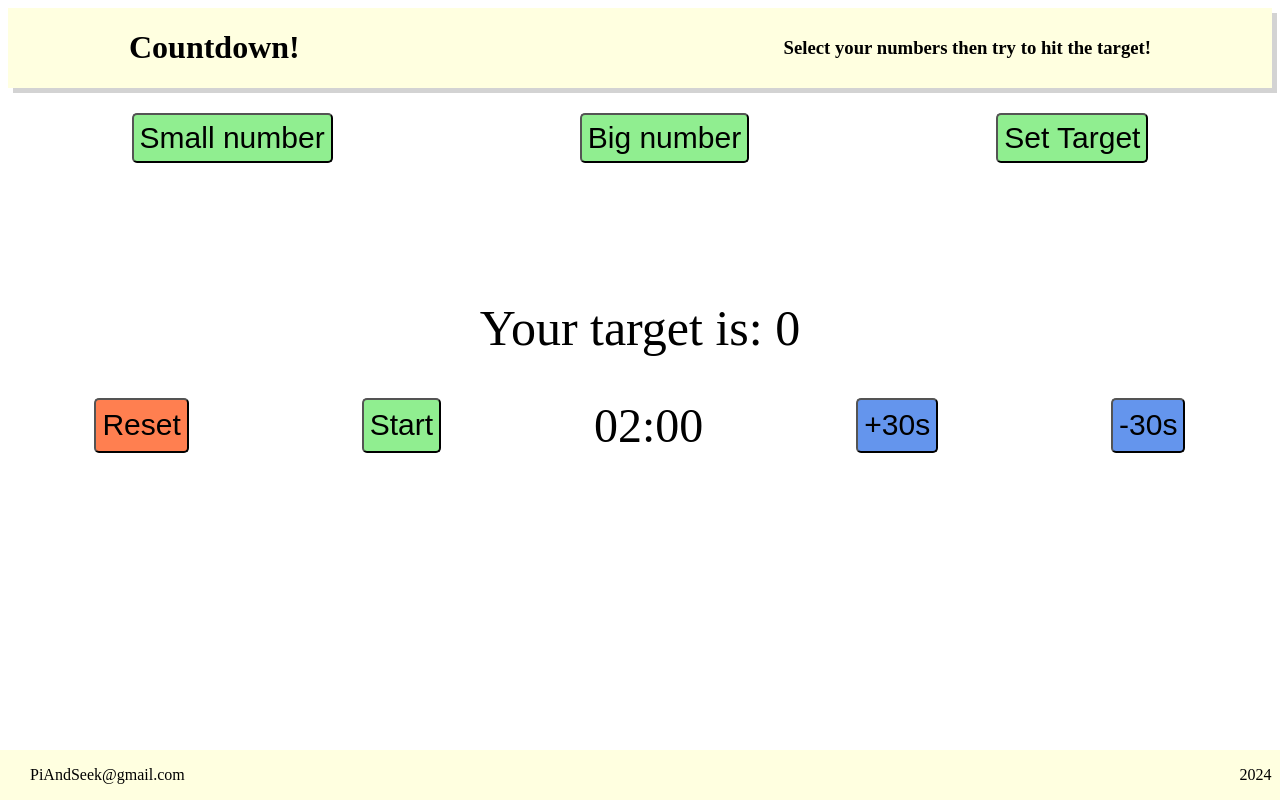
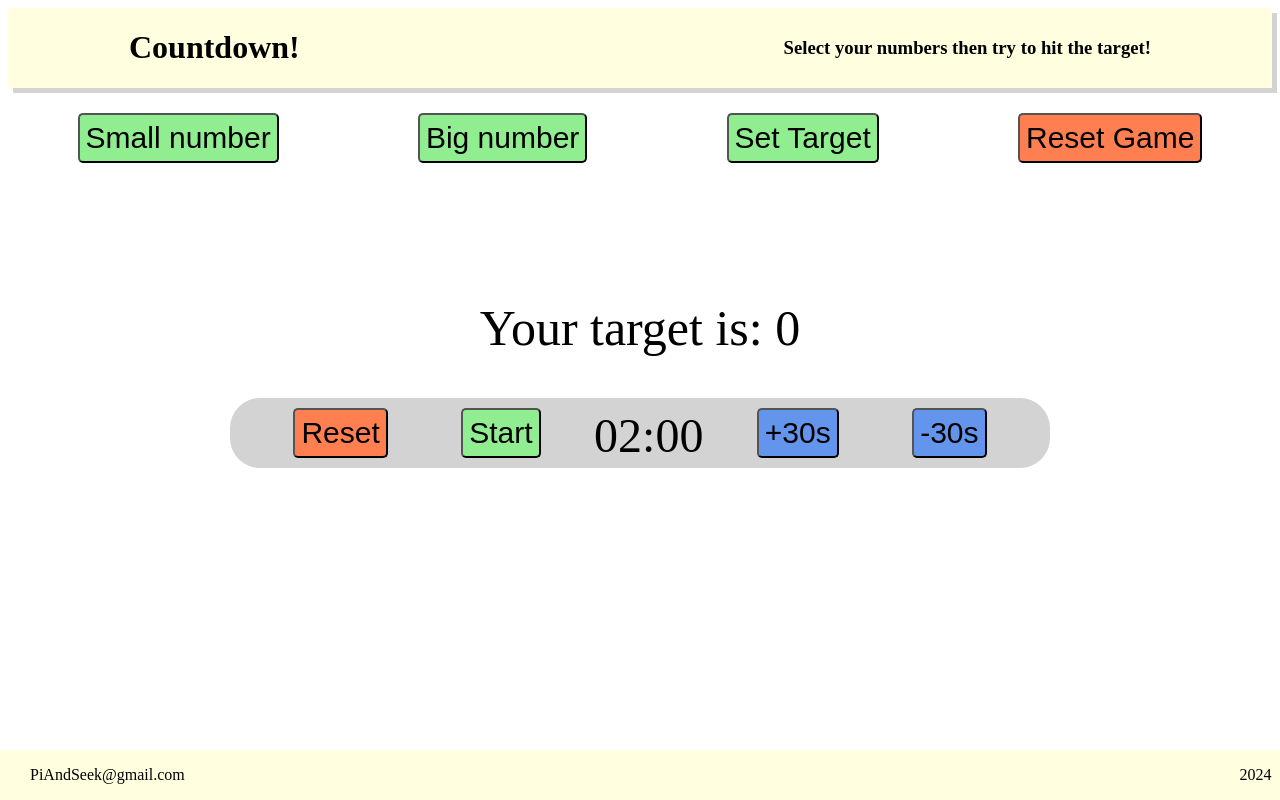
Before and after one commit to liamonk/countdown, a React (Vite) app: page / in a window 1280 px wide. Built offline with nearby package versions, Linux system fonts and the light colour scheme.

Commit message:
fixed styles and amended timer to prevent negative times

```diff
--- a/src/components/CountdownTimer.jsx
+++ b/src/components/CountdownTimer.jsx
@@ -4,8 +4,15 @@ import styled from "styled-components";
 const CountdownContainer = styled.div`
   text-align: center;
   display: flex;
-  justify-content: space-around;
+  justify-content: space-evenly;
   margin-top: 20px;
+  background-color: lightGrey;
+  border-radius: 30px;
+  width: 800px;
+  margin-right: auto;
+  margin-left: auto;
+  height: 50px;
+  padding: 10px;
 `;
 
 const Display = styled.div`
@@ -74,7 +81,7 @@ function CountdownTimer() {
       </Button>
       <Button
         style={{ backgroundColor: "cornflowerBlue" }}
-        onClick={() => adjustTime(-30)}
+        onClick={() => (time > 30 ? adjustTime(-30) : {})}
       >
         -30s
       </Button>
--- a/src/components/Game.jsx
+++ b/src/components/Game.jsx
@@ -14,9 +14,11 @@ const StyledGameArea = styled.div`
 `;
 const StyledCardArea = styled.div`
   display: flex;
-  flex-wrap: wrap;
   font-size: 50px;
   min-height: 90px;
+  width: 800px;
+  margin-left: auto;
+  margin-right: auto;
 `;
 
 const StyledButton = styled.button`
@@ -67,12 +69,20 @@ export default function Game() {
     updateTarget(newTargetNumber);
     updateCardDigits(sortedArrayOfDigits);
   };
+
+  const resetGame = () => {
+    updateTarget(0);
+    updateCardDigits([]);
+  };
   return (
     <>
       <StyledGameArea>
         <StyledButton onClick={newOneDigitNumber}>Small number</StyledButton>
         <StyledButton onClick={newTwoDigitNumber}>Big number</StyledButton>
         <StyledButton onClick={newTarget}>Set Target</StyledButton>
+        <StyledButton onClick={resetGame} style={{ backgroundColor: "coral" }}>
+          Reset Game
+        </StyledButton>
       </StyledGameArea>
       <StyledCardArea>{cardElements}</StyledCardArea>
       <StyledGameArea>Your target is: {target}</StyledGameArea>
--- a/vite.config.js
+++ b/vite.config.js
@@ -4,5 +4,5 @@ import react from '@vitejs/plugin-react'
 // https://vitejs.dev/config/
 export default defineConfig({
   plugins: [react()],
-  base: 'countdown'
+  base: '/countdown'
 })
```
